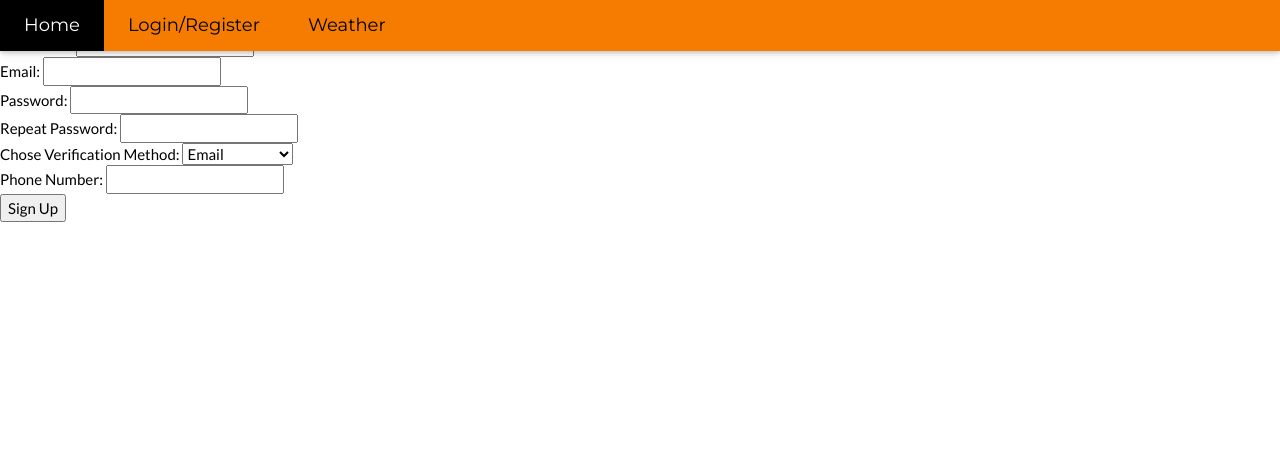
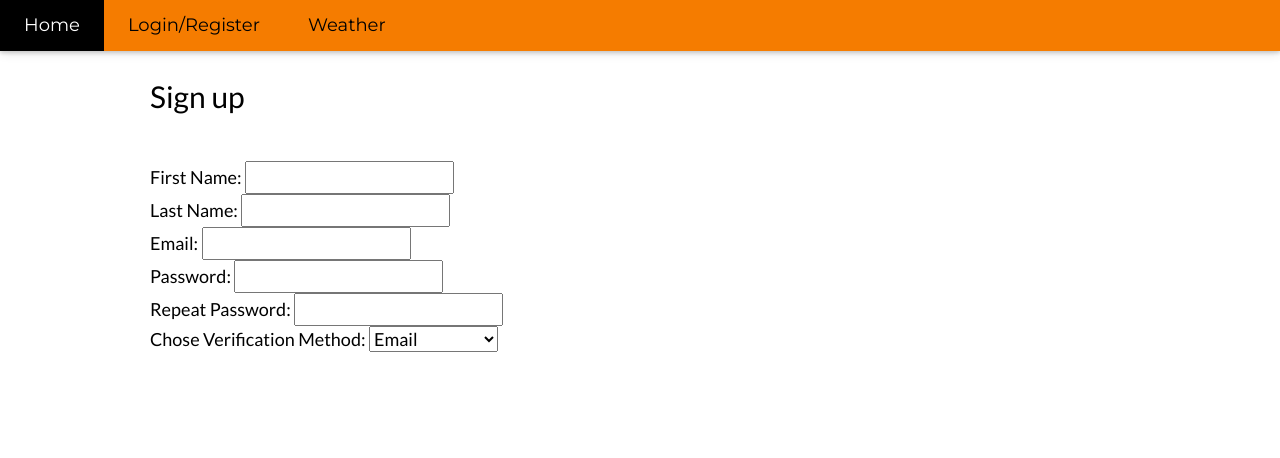
Before and after one commit to copperstick6/HackTX-SAFE, a Flask app: template Everything-Else/templates/signup.html in a window 1280 px wide. Shown: the top 458 px of the page. Run offline with Flask 2, Linux system fonts and the light colour scheme; the template is opened without the code that fills it: values that come from a table or form of the project are taken from there, others are empty; a user stored in the database is signed in; a database or web service that is not in the repository returns one stand-in record (values such as "Sample title"); some libraries are stand-ins or nearby versions.

Commit message:
Update signup.html

```diff
--- a/Everything-Else/templates/signup.html
+++ b/Everything-Else/templates/signup.html
@@ -1,3 +1,4 @@
+<!DOCTYPE html>
 {% extends "layout.html" %}
 
 {% block title %}Register {% endblock %}
@@ -15,6 +16,11 @@
 		{% endif %}
 	{% endwith %}
 
+	<div class="w3-row-padding w3-padding-64 w3-container">
+  <div class="w3-content">
+    <div class="w3-twothird">
+      <h2>Sign up</h2>
+      <h5 class="w3-padding-32">
 		  <form method="POST" action="{{ url_for('signup') }}">
 		{{ form.hidden_tag() }}
 
@@ -38,15 +44,59 @@
 		{{ form.repeat_password }}
 		<br/>
 
+
 		{{ form.verify_method.label }}:
 		{{ form.verify_method }}
 		<br/>
 
+		<script type="text/javascript>
+					function changeGroup(e) {
+			/*
+				1 - Remove all group classes
+				2 - Add the currently selected group class
+			*/
+			$("#main")
+				.removeClass(allGroups)
+				.addClass($("option:selected", e.target).val())
+		}
+
+		/*
+			1 - Bind changeGroup function to "change" event
+			2 - Fetch all group from the select field
+		*/
+		var allGroups = $("select")
+			.change(changeGroup)
+			.find("option")
+				.map(function() {
+					return $(this).val();
+				})
+				.get()
+				.join(' ');
+
+		<div class="phone">
 		{{ form.phone_number.label }}:
 		{{ form.phone_number }}
 		<br/>
+		</div>
 
 		{{ form.submit }}
 
 		</form>
+	  </h5>
+
+      <p class="w3-text-grey"></p>
+    </div>
+
+    <div class="w3-third w3-right">
+      <img src="http://www.cs.utexas.edu/~danielc/Logo3.png" alt="Safe logo" width="250px">
+    </div>
+  </div>
+</div>
+
+<!-- Footer -->
+<footer class="w3-container w3-padding-64 w3-center w3-opacity">
+  <div class="w3-xlarge w3-padding-32">
+   <i class="w3-hover-text-black">Created at HackTX2016</i>
+</footer>
 {% endblock %}
+</html>
```
Lines whose indentation alone changed are shown as unchanged.
